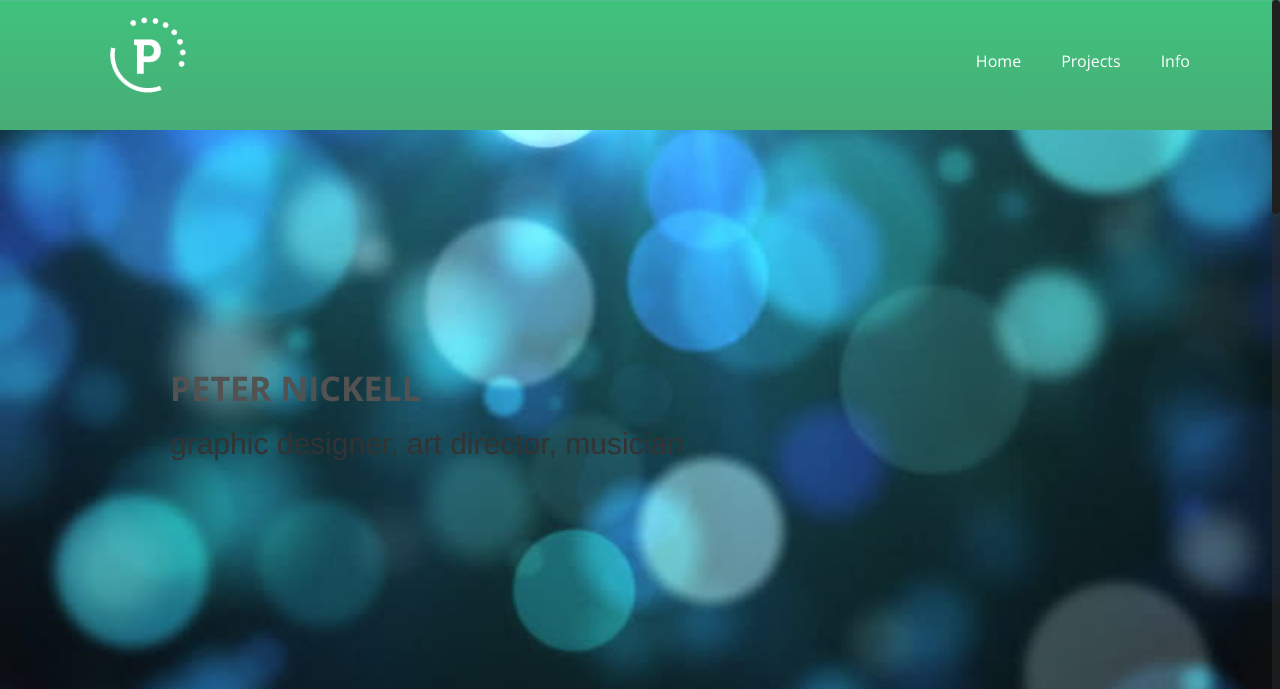
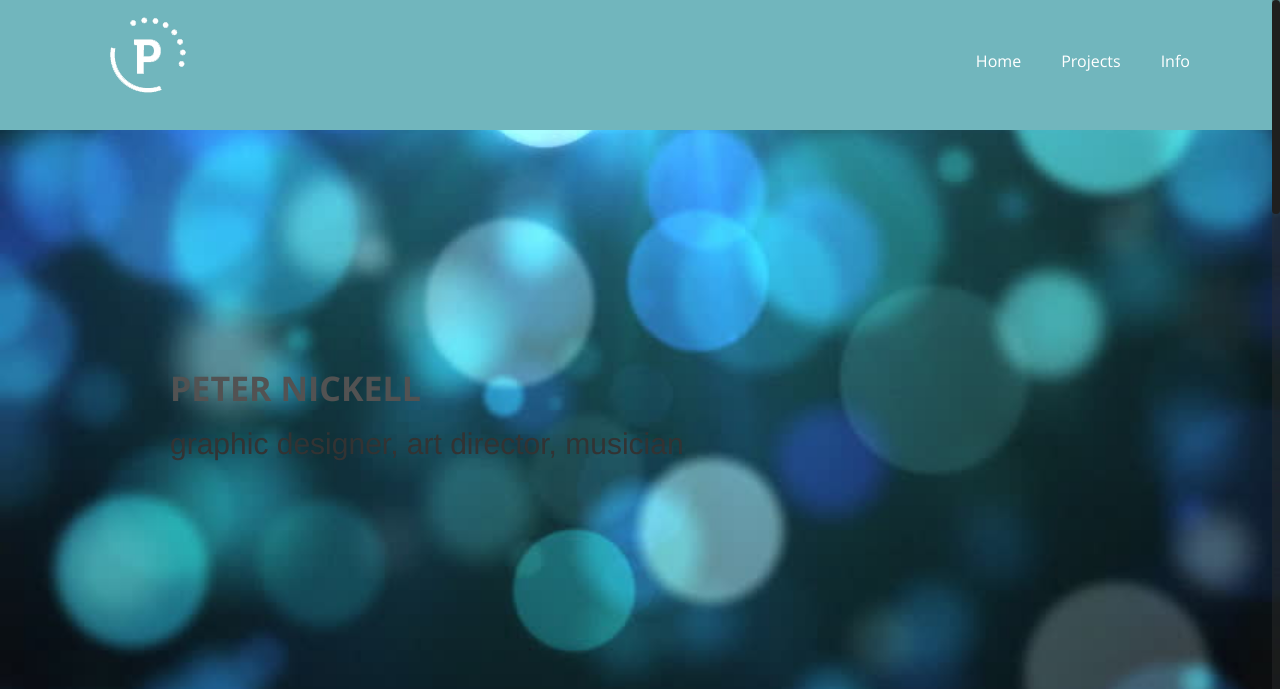
Before and after one commit to Petenickx74/portfolio, a PHP site: page / in a window 1280 px wide. Shown: the top 689 px of the page. Run offline with PHP 8.4, Linux system fonts and the light colour scheme.

Commit message:
Update main.css

```diff
--- a/css/main.css
+++ b/css/main.css
@@ -99,10 +99,7 @@ header{
 	height: 130px;
 	z-index: 99;
 	background-color: #71b6bd;
-	background-image: -moz-linear-gradient(bottom, #47ad76 0%, #47ad76 0.27%, #40c27d 99.46%, #71b6bd 100%);
-	background-image: -o-linear-gradient(bottom, #47ad76 0%, #47ad76 0.27%, #40c27d 99.46%, #71b6bd 100%);
-	background-image: -webkit-linear-gradient(bottom, #47ad76 0%, #47ad76 0.27%, #40c27d 99.46%, #71b6bd 100%);
-	background-image: linear-gradient(bottom, #47ad76 0%, #47ad76 0.27%, #40c27d 99.46%, #71b6bd 100%);
+
 }
 
 header .logo{
```
